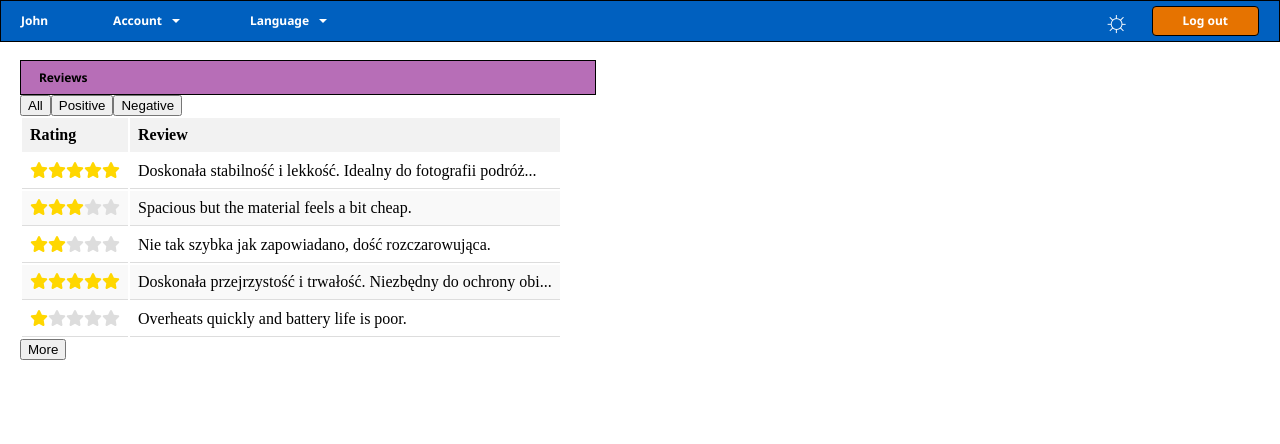
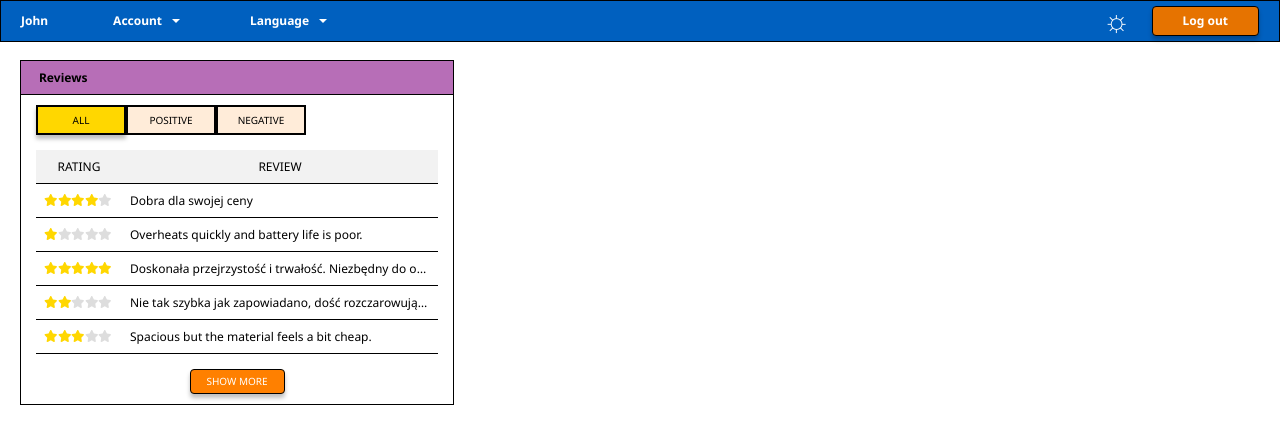
Before and after one commit to PetrashU/Dashboard, a React (Create React App) app in the folder seller-dashboard-app/: page / in a window 1280 px wide. Both pictures are taken after typing "Sample", "Sample123" into the empty fields and a click on the button "ZALOGUJ". Shown: the top 444 px of the page. Built offline with nearby package versions, Linux system fonts and the light colour scheme.

Commit message:
Reviews widget done for now

```diff
--- a/seller-dashboard-app/src/component/dropdown/dropdown.css
+++ b/seller-dashboard-app/src/component/dropdown/dropdown.css
@@ -9,12 +9,12 @@
     align-items: center;
 }
 .dropdown-content {
-
     position: absolute;
     cursor: pointer;
     border-top: 1px whitesmoke solid;
     border-left: 1px whitesmoke solid;
     border-right: 1px whitesmoke solid;
+    z-index: 1;
 }
 .caret {
     cursor: pointer;
--- a/seller-dashboard-app/src/component/navbar/navbar.css
+++ b/seller-dashboard-app/src/component/navbar/navbar.css
@@ -52,4 +52,5 @@
     font-size: 12px;
     line-height: 16.34px;
     font-weight: 700;
+    box-shadow: 0px 4px 4px 0px #00000040;
 }
--- a/seller-dashboard-app/src/component/widget/ReviewsWidg.tsx
+++ b/seller-dashboard-app/src/component/widget/ReviewsWidg.tsx
@@ -2,19 +2,24 @@ import React, { useState } from 'react';
 import './widgets.css';
 import { reviews } from '../../data/fakedata';
 import { FontAwesomeIcon } from '@fortawesome/react-fontawesome';
-import { faStar, faStarHalfAlt, faStar as farStar } from '@fortawesome/free-solid-svg-icons';
+import { faStar, faStar as farStar } from '@fortawesome/free-solid-svg-icons';
+import { useSelector } from 'react-redux';
+import { RootState } from '../../redux/store/store';
 
 const ReviewsWidget = () => {
   const [selectedFilter, setSelectedFilter] = useState('All');
   const [visibleReviews, setVisibleReviews] = useState(5);
+  const language = useSelector((state: RootState) => {
+    return state.language.currentLanguage;
+})
 
   const reviewsToShow = () => {
     if (selectedFilter === 'All') {
-      return reviews.slice(0, visibleReviews);
+      return reviews.slice(-visibleReviews).reverse();
     } else if (selectedFilter === 'Positive') {
-      return reviews.filter((review) => review.stars >= 4).slice(0, visibleReviews);
+      return reviews.filter((review) => review.stars >= 4).slice(-visibleReviews).reverse();;
     } else if (selectedFilter === 'Negative') {
-      return reviews.filter((review) => review.stars <= 2).slice(0, visibleReviews);
+      return reviews.filter((review) => review.stars <= 2).slice(-visibleReviews).reverse();;
     }
     return [];
   };
@@ -25,7 +30,7 @@ const ReviewsWidget = () => {
   };
 
   const handleMoreButtonClick = () => {
-    setVisibleReviews((prev) => prev + 5);
+    //TODO redirection
   };
 
   const renderStars = (rating: number): JSX.Element[] => {
@@ -36,7 +41,7 @@ const ReviewsWidget = () => {
       if (i < fullStars) {
         stars.push(<FontAwesomeIcon icon={faStar} key={i} color="#ffd700" />);
       } else {
-        stars.push(<FontAwesomeIcon icon={farStar} key={i} color="#ddd" />);
+        stars.push(<FontAwesomeIcon icon={faStar} key={i} color="#ddd" />);
       }
     }
 
@@ -46,33 +51,37 @@ const ReviewsWidget = () => {
   return (
     <div className="reviews-container">
       <div className="widget-header">
-        <div className="widget-title">Reviews</div>
+        <div className="widget-title">{language === 'English' ? 'Reviews' : 'Opinie kupujących'}</div>
         <div className="filter-buttons">
           <button
             className={selectedFilter === 'All' ? 'active' : ''}
             onClick={() => handleFilterChange('All')}
           >
-            All
+            {language === 'English' ? 'ALL' : 'WSZYSTKIE'}
           </button>
           <button
             className={selectedFilter === 'Positive' ? 'active' : ''}
             onClick={() => handleFilterChange('Positive')}
           >
-            Positive
+            {language === 'English' ? 'POSITIVE' : 'POZYTYWNE'}
           </button>
           <button
             className={selectedFilter === 'Negative' ? 'active' : ''}
             onClick={() => handleFilterChange('Negative')}
           >
-            Negative
+            {language === 'English' ? 'NEGATIVE' : 'NEGATYWNE'}
           </button>
         </div>
       </div>
+      <div className='reviews-list-container'>
+        {reviewsToShow().length === 0 ? (
+          <p>No reviews of this category found</p>
+        ) : (
           <table className="reviews-list">
             <thead>
               <tr>
-            <th>Rating</th>
-            <th>Review</th>
+                <th>{language === 'English' ? 'RATING' : 'OCENA'}</th>
+                <th>{language === 'English' ? 'REVIEW' : 'OPINIA'}</th>
               </tr>
             </thead>
             <tbody>
@@ -82,17 +91,19 @@ const ReviewsWidget = () => {
                     {renderStars(review.stars)}
                   </td>
                   <td className="review-text" title={review.text}>
-                {review.text.length > 60
-                  ? `${review.text.substring(0, 60)}...`
-                  : review.text}
+                    {review.text}
                   </td>
                 </tr>
               ))}
             </tbody>
           </table>
+        )}
+      </div>
+      <div className='redirect-button-container'>
         <button className="redirect-button" onClick={handleMoreButtonClick}>
-        More
+        {language === 'English' ? 'SHOW MORE' : 'ZOBACZ WIĘCEJ'}
         </button>
+      </div>
     </div>
   );
 };
--- a/seller-dashboard-app/src/component/widget/widgets.css
+++ b/seller-dashboard-app/src/component/widget/widgets.css
@@ -1,8 +1,16 @@
-.widget-title{
+.reviews-container {
+    position: absolute;
+    top: 60px;
+    left: 20px;
+    border: 1px solid black;
+    padding-bottom: 10px;
+}
+
+.widget-title {
     background-color: #80008091;
     color: black;
     height: 33.42px;
-    border: 1px solid black;
+    border-bottom: 1px solid black;
     display: flex;
     align-items: center;
     padding-left: 18px;
@@ -11,30 +19,104 @@
     font-size: 12px;
 
 }
-.reviews-container{
-    position: absolute;
-    top: 60px;
-    left: 20px;
-    width: 45%;
-    height: 60%;
+
+.reviews-list {
+    width: 100%;
+    border-collapse: collapse;
+    padding: 10px;
+    box-sizing: border-box;
 }
-.reviews-list th, .reviews-list td {
+
+.reviews-list th,
+.reviews-list td {
     text-align: left;
     padding: 8px;
+    font-size: 12px;
 }
 
 .reviews-list th {
+    border-bottom: 1px solid black;
     background-color: #f2f2f2;
-}
-
-.reviews-list tr:nth-child(even) {
-    background-color: #f9f9f9;
-}
-
-.reviews-list tr:hover {
-    background-color: #ddd;
+    text-align: center;
+    font-family: 'Noto Sans';
+    font-weight: 400;
 }
 
 .reviews-list td {
-    border-bottom: 1px solid #ddd;
+    border-bottom: 1px solid black;
 }
+
+.rating {
+    white-space: nowrap;
+    width: 70px;
+    text-align: center;
+    vertical-align: middle;
+    min-width: 10px;
+}
+
+.review-text {
+    white-space: nowrap;
+    overflow: hidden;
+    text-overflow: ellipsis;
+    min-width: 10px;
+    max-width: 300px;
+    font-family: 'Noto Sans';
+    font-weight: 400;
+}
+
+.reviews-list-container {
+    padding: 15px;
+}
+
+.filter-buttons {
+    padding-top: 10px;
+    padding-left: 15px;
+}
+
+.filter-buttons button {
+    width: 90px;
+    height: 30px;
+    left: 66.69px;
+    background: #FFECD9;
+    border-width: 1px, 0px, 1px, 0px;
+    border-style: solid;
+    border-color: #000000;
+    font-family: Noto Sans;
+    font-size: 10px;
+    font-weight: 400;
+    line-height: 11px;
+    letter-spacing: 0em;
+    text-align: center;
+}
+
+.filter-buttons button.active{
+    background:#FFD700;
+    box-shadow: 0px 4px 4px 0px #00000040;
+}
+
+.filter-buttons button:hover {
+    background:#ffee8c;
+}
+
+.redirect-button-container {
+    display: flex;
+    justify-content: center;
+    align-items: center;
+}
+
+.redirect-button {
+    width: 95px;
+    height: 25px;
+    color: white;
+    border-radius: 4px;
+    background-color: #FF8000;
+    border: 1px solid #000000;
+    box-shadow: 0px 4px 4px 0px #00000040;
+    font-family: Noto Sans;
+    font-size: 10px;
+    font-weight: 400;
+    line-height: 11px;
+    letter-spacing: 0em;
+    text-align: center;
+    cursor: pointer;
+}
--- a/seller-dashboard-app/src/data/fakedata.ts
+++ b/seller-dashboard-app/src/data/fakedata.ts
@@ -42,4 +42,11 @@ export const reviews: Review[] = [
         text: "Overheats quickly and battery life is poor.",
         stars: 1
     },
+    {
+        id: 6,
+        language: "Polish",
+        product: "Karta pamięci",
+        text: "Dobra dla swojej ceny",
+        stars: 4
+    },
 ];
```
Lines whose indentation alone changed are shown as unchanged.
